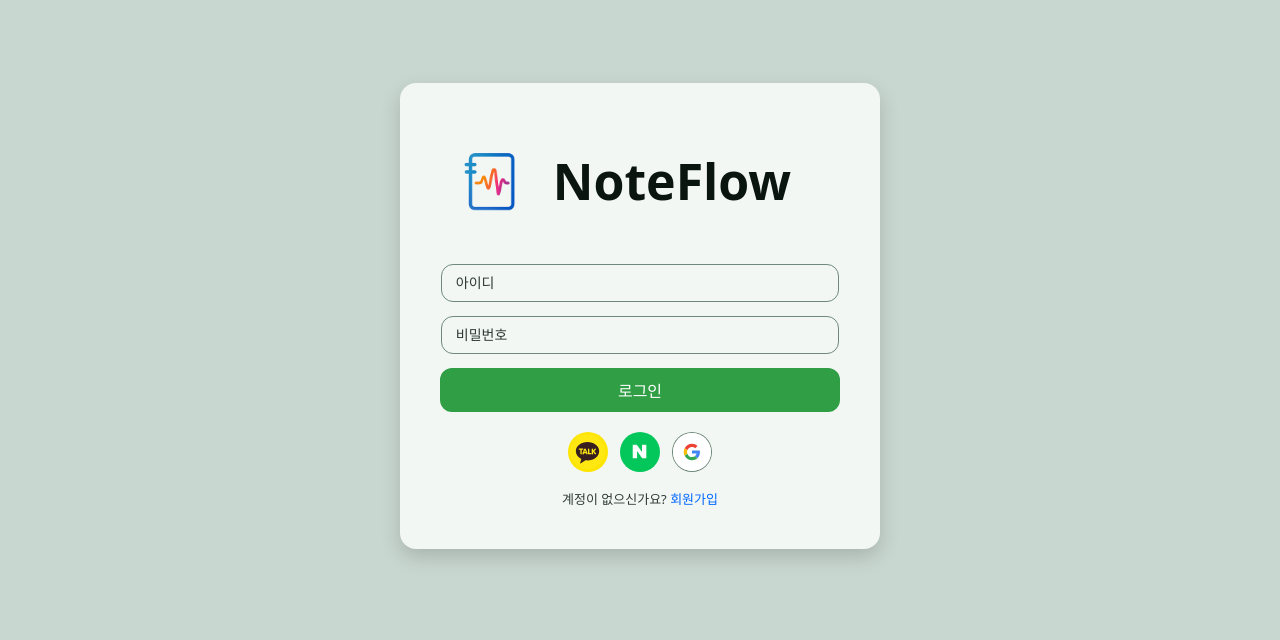
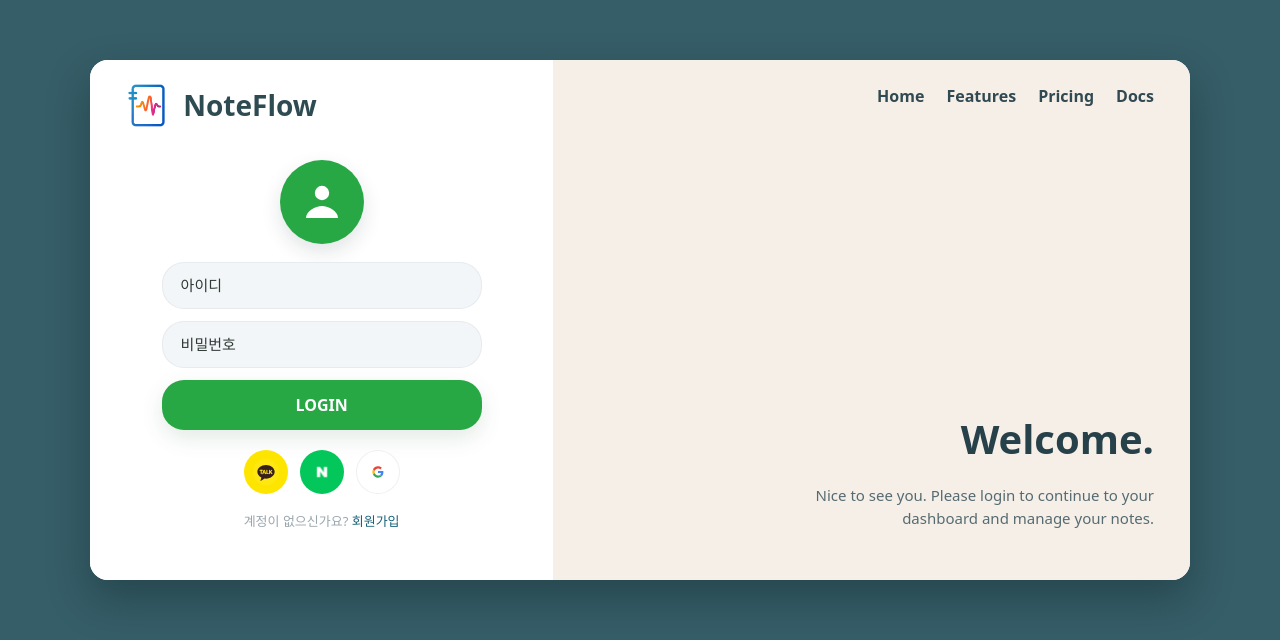
Before and after one commit to KKU-NoteFlow/Frontend, a React (Vite) app in the folder react-app/: page / in a window 1280 px wide. Shown: the part 104-744 px from the top of the page. Built offline with nearby package versions, Linux system fonts and the light colour scheme; no server answers; a small style sheet from the web is missing.

Commit message:
change login ui

```diff
--- a/react-app/src/css/Login.css
+++ b/react-app/src/css/Login.css
@@ -1,123 +1,135 @@
-.login-container {
-    display: flex;
-    justify-content: center;
-    align-items: center;
-    min-height: 100vh;
-    padding: 20px;
-    background: var(--nf-bg);
-  }
+:root{
+  --teal:#365e68;
+  --panel-white:#f7f9fb;
+  --muted:#9aa6ad;
+  --btn:#2b6b8a;
+}
 
-  .login-box {
-    background-color: var(--nf-surface);
-    padding: 40px;
-    border-radius: var(--nf-radius-lg);
-    box-shadow: var(--nf-shadow-md);
-    width: 100%;
-    max-width: 400px;
-    min-width: 320px;
-    text-align: center;
-    color: var(--nf-text);
-  }
+.login-container{
+  min-height:100vh;
+  display:flex;
+  align-items:center;
+  justify-content:center;
+  background: var(--teal);
+  padding:24px;
+}
 
-  .login-logo-box {
-    display: flex;
-    justify-content: flex-start;
-    align-items: center;
-    margin-bottom: 24px;
-    gap: 38px;
-    padding-left: 24px;
-  }
+.login-card{
+  width: 100%;
+  max-width:1100px;
+  height:520px;
+  border-radius:18px;
+  display:flex;
+  overflow:hidden;
+  box-shadow:0 18px 40px rgba(10,25,30,0.35);
+  background: #ffffff;
+}
 
-  .login-logo-img {
-    height: 60px;
-    width: auto;
-    object-fit: contain;
-    flex-shrink: 0;
-  }
+.login-left{
+  width:40%;
+  background: #ffffff;
+  padding:12px 38px 28px 38px;
+  display:flex;
+  flex-direction:column;
+  justify-content:flex-start;
+  gap:8px;
+}
 
-  .login-logo-text { font-size: 50px; font-weight: bold; color: var(--nf-text); line-height: 1; white-space: nowrap; }
+.login-logo-box{
+  display:flex;
+  gap:18px;
+  align-items:center;
+  margin-top:0;
+  margin-bottom:8px;
+}
 
-  .login-input {
-    width: 92.1%;
-    padding: 10px 14px;
-    margin-bottom: 14px;
-    border: 1px solid var(--nf-border);
-    border-radius: var(--nf-radius-md);
-    font-size: 14px;
-    background-color: var(--nf-surface);
-    color: var(--nf-text);
-  }
+.login-logo-img{ height:44px; width:auto; }
+
+.login-logo-text{ font-size:28px; font-weight:800; color:#2f4b52; line-height:1 }
+
+.login-input{
+  width:100%;
+  padding:14px 18px;
+  margin-bottom:12px;
+  border-radius:22px;
+  border:1px solid rgba(44,62,70,0.06);
+  font-size:15px;
+  background:#f3f6f8;
+  color:#21323a;
+}
 
   .login-input::placeholder {
     color: var(--nf-muted);
   }
 
-  .login-btn {
-    width: 100%;
-    padding: 10px;
-    background-color: var(--nf-primary);
-    color: #fff;
-    border: none;
-    border-radius: var(--nf-radius-md);
-    font-weight: bold;
-    cursor: pointer;
-    margin-bottom: 20px;
-  }
+.login-btn{
+  width:100%;
+  padding:14px 18px;
+  border-radius:22px;
+  border:none;
+  background: #28a745;
+  color:#fff;
+  font-weight:800;
+  cursor:pointer;
+  box-shadow:0 8px 22px rgba(25,90,45,0.12);
+}
 
-  .login-btn:hover {
-    filter: brightness(0.95);
-  }
+.login-btn:hover{ background:#1f8a4f }
 
-  .login-social-login {
-    display: flex;
-    justify-content: center;
-    gap: 12px;
-    margin-bottom: 18px;
-  }
+.login-social-login{ display:flex; gap:12px; align-items:center; justify-content:center; margin-top:4px }
 
-  .login-circle-btn {
-    width: 40px;
-    height: 40px;
-    border-radius: 50%;
-    border: none;
-    background-color: var(--nf-surface-2);
-    display: flex;
-    justify-content: center;
-    align-items: center;
-    cursor: pointer;
-  }
+.login-circle-btn{ width:44px; height:44px; border-radius:50%; border:none; display:flex; align-items:center; justify-content:center; cursor:pointer }
 
-  .login-kakao-btn {
-    background-color: #fee500;
-    object-fit: contain;
-  }
+.login-kakao-btn{ background:#fee500 }
+.login-naver-btn{ background:#03c75a }
+.login-google-btn{ background:#fff; border:1px solid rgba(0,0,0,0.06) }
 
-  .login-naver-btn {
-    background-color: #03c75a;
-    object-fit: contain;
-  }
+.login-kakao-icon,.login-naver-icon,.login-google-icon{ width:26px; height:26px }
 
-  .login-google-btn { background-color: var(--nf-surface); border: 1px solid var(--nf-border); object-fit: contain; }
+.login-signup-text{ font-size:13px; color:var(--muted); margin-top:8px }
+.login-signup-text a{ color:#18627a; font-weight:700 }
 
-  .login-kakao-icon {
-    width: 35px;
-    height: 35px;
-  }
+/* form wrap to keep inputs and button same width and centered */
+.form-wrap{ width:100%; display:flex; flex-direction:column; align-items:center; margin-top:6px }
+.form-wrap .login-form{ width:320px; display:flex; flex-direction:column; align-items:stretch; box-sizing:border-box }
+.form-wrap .login-social-login{ width:320px; display:flex; justify-content:center; box-sizing:border-box; margin-top:20px }
+.form-wrap .login-signup-text{ width:320px; text-align:center; margin-top:18px; box-sizing:border-box }
 
-  .login-naver-icon {
-    width: 35px;
-    height: 35px;
-  }
+.avatar-circle{ width:84px; height:84px; border-radius:50%; background:#28a745; display:flex; align-items:center; justify-content:center; box-shadow:0 8px 20px rgba(10,30,40,0.12); margin-bottom:18px }
+.avatar-circle svg{ display:block }
 
-  .login-google-icon {
-    width: 38px;
-    height: 38px;
-  }
+.login-input, .login-btn{ box-sizing:border-box }
 
-  .login-signup-text { font-size: 13px; color: var(--nf-muted); }
+.login-right{
+  width:60%;
+  position:relative;
+  background:#f6efe8;
+  display:flex;
+  align-items:center;
+  justify-content:center;
+  padding:28px;
+}
 
-  .login-signup-text a {
-    color: #0066ff;
-    text-decoration: none;
-    font-weight: bold;
-  }
+.welcome-text{
+  max-width:420px;
+  text-align:right;
+  position:absolute;
+  right:36px;
+  bottom:36px;
+}
+.welcome-title{ font-size:40px; font-weight:800; color:#27414a; margin:0 0 8px }
+.welcome-sub{ font-size:15px; color:#556b71; max-width:360px }
+
+.decorative-blob{
+  display:none;
+}
+
+.right-nav{ position:absolute; top:24px; right:36px }
+.right-nav ul{ display:flex; gap:22px; list-style:none; margin:0; padding:0 }
+.right-nav li{ color:#27414a; font-weight:600; cursor:pointer; opacity:0.95 }
+
+@media(max-width:880px){
+  .login-card{ flex-direction:column; height:auto }
+  .login-left,.login-right{ width:100% }
+  .login-right{ order:2; padding:28px }
+}
--- a/react-app/src/screen/Login.jsx
+++ b/react-app/src/screen/Login.jsx
@@ -54,12 +54,20 @@ export default function LoginPage() {
   return (
     <GoogleOAuthProvider clientId={import.meta.env.VITE_GOOGLE_CLIENT_ID}>
       <div className="login-container">
-        <div className="login-box">
+        <div className="login-card">
+          <div className="login-left">
             <div className="login-logo-box">
               <img src="/logo.png" alt="NoteFlow Logo" className="login-logo-img" />
               <h1 className="login-logo-text">NoteFlow</h1>
             </div>
 
+            <div className="form-wrap">
+              <div className="avatar-circle" aria-hidden>
+                <svg width="48" height="48" viewBox="0 0 24 24" xmlns="http://www.w3.org/2000/svg" aria-hidden>
+                  <circle cx="12" cy="7.5" r="3.6" fill="#ffffff" />
+                  <path d="M4 20c0-3.314 4.686-6 8-6s8 2.686 8 6H4z" fill="#ffffff" />
+                </svg>
+              </div>
               <form className="login-form" onSubmit={handleLogin}>
               <input
                 type="text"
@@ -75,33 +83,18 @@ export default function LoginPage() {
                 value={password}
                 onChange={(e) => setPassword(e.target.value)}
               />
-            <button type="submit" className="login-btn">로그인</button>
+              <button type="submit" className="login-btn">LOGIN</button>
               </form>
 
               <div className="login-social-login">
-            <button className="login-circle-btn login-kakao-btn">
-              <img
-                src="/kakao-icon.svg"
-                alt="Kakao"
-                className="login-kakao-icon"
-                onClick={() => handleSocialLogin('kakao')}
-              />
+              <button className="login-circle-btn login-kakao-btn" onClick={() => handleSocialLogin('kakao')}>
+                <img src="/kakao-icon.svg" alt="Kakao" className="login-kakao-icon" />
               </button>
-            <button className="login-circle-btn login-naver-btn">
-              <img
-                src="/naver-icon.png"
-                alt="Naver"
-                className="login-naver-icon"
-                onClick={() => handleSocialLogin('naver')}
-              />
+              <button className="login-circle-btn login-naver-btn" onClick={() => handleSocialLogin('naver')}>
+                <img src="/naver-icon.png" alt="Naver" className="login-naver-icon" />
               </button>
-            <button className="login-circle-btn login-google-btn">
-              <img
-                src="/google-icon.svg"
-                alt="Google"
-                className="login-google-icon"
-                onClick={() => handleSocialLogin('google')}
-              />
+              <button className="login-circle-btn login-google-btn" onClick={() => handleSocialLogin('google')}>
+                <img src="/google-icon.svg" alt="Google" className="login-google-icon" />
               </button>
             </div>
 
@@ -136,6 +129,29 @@ export default function LoginPage() {
               </div>
             </div>
           </div>
+
+          <div className="login-right">
+            <nav className="right-nav">
+              <ul>
+                <li>Home</li>
+                <li>Features</li>
+                <li>Pricing</li>
+                <li>Docs</li>
+              </ul>
+            </nav>
+            <svg className="decorative-blob" viewBox="0 0 600 600" xmlns="http://www.w3.org/2000/svg">
+              <g transform="translate(300,300)">
+                <path d="M120,-150C165,-120,200,-80,210,-30C220,20,205,70,180,110C155,150,120,180,70,200C20,220,-40,220,-80,190C-120,160,-150,110,-170,60C-190,10,-200,-40,-180,-80C-160,-120,-120,-150,-70,-170C-20,-190,40,-190,90,-170C120,-155,80,-180,120,-150Z" fill="#2f6b7b" opacity="0.12"/>
+              </g>
+            </svg>
+
+            <div className="welcome-text">
+              <h2 className="welcome-title">Welcome.</h2>
+              <p className="welcome-sub">Nice to see you. Please login to continue to your dashboard and manage your notes.</p>
+            </div>
+          </div>
+        </div>
+      </div>
     </GoogleOAuthProvider>
   );
 }
```
Lines whose indentation alone changed are shown as unchanged.
